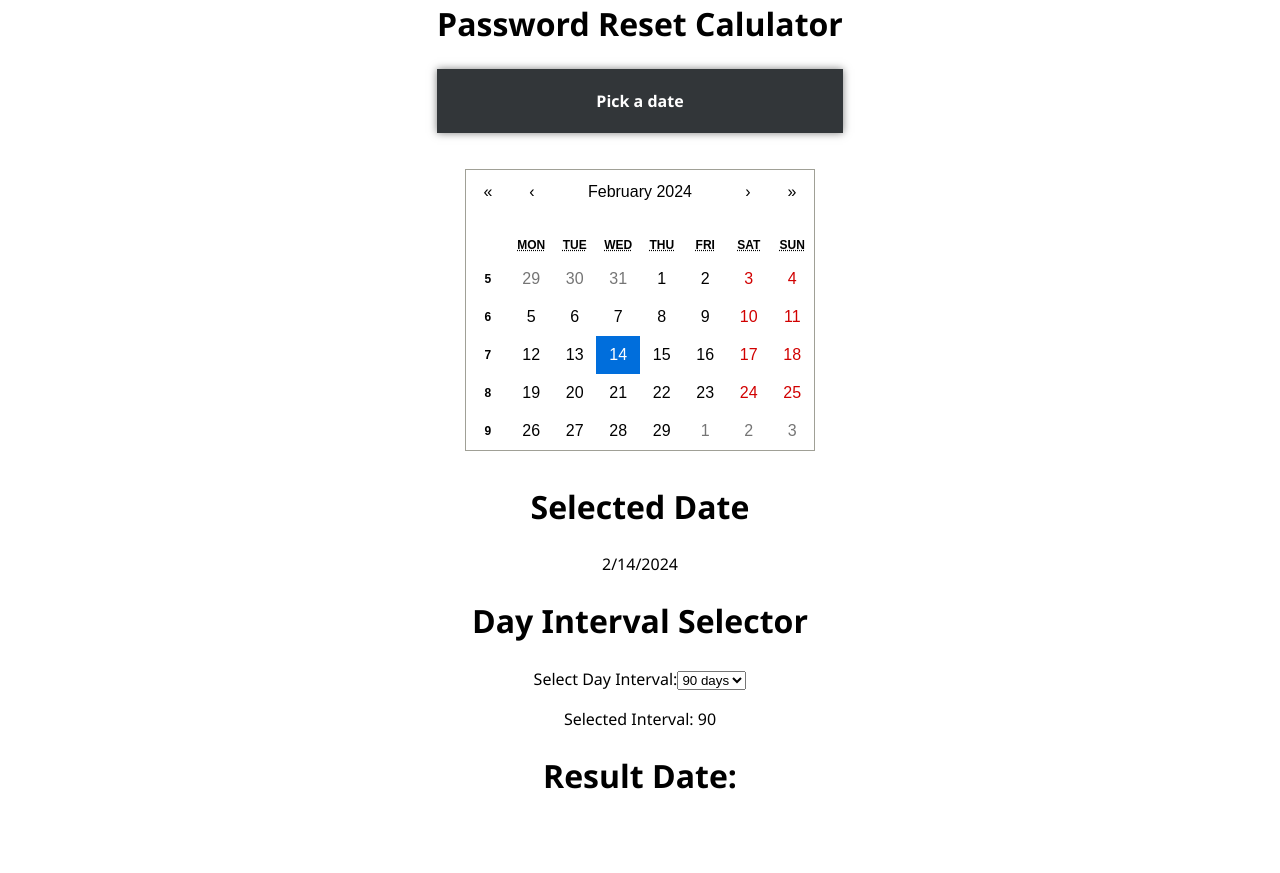
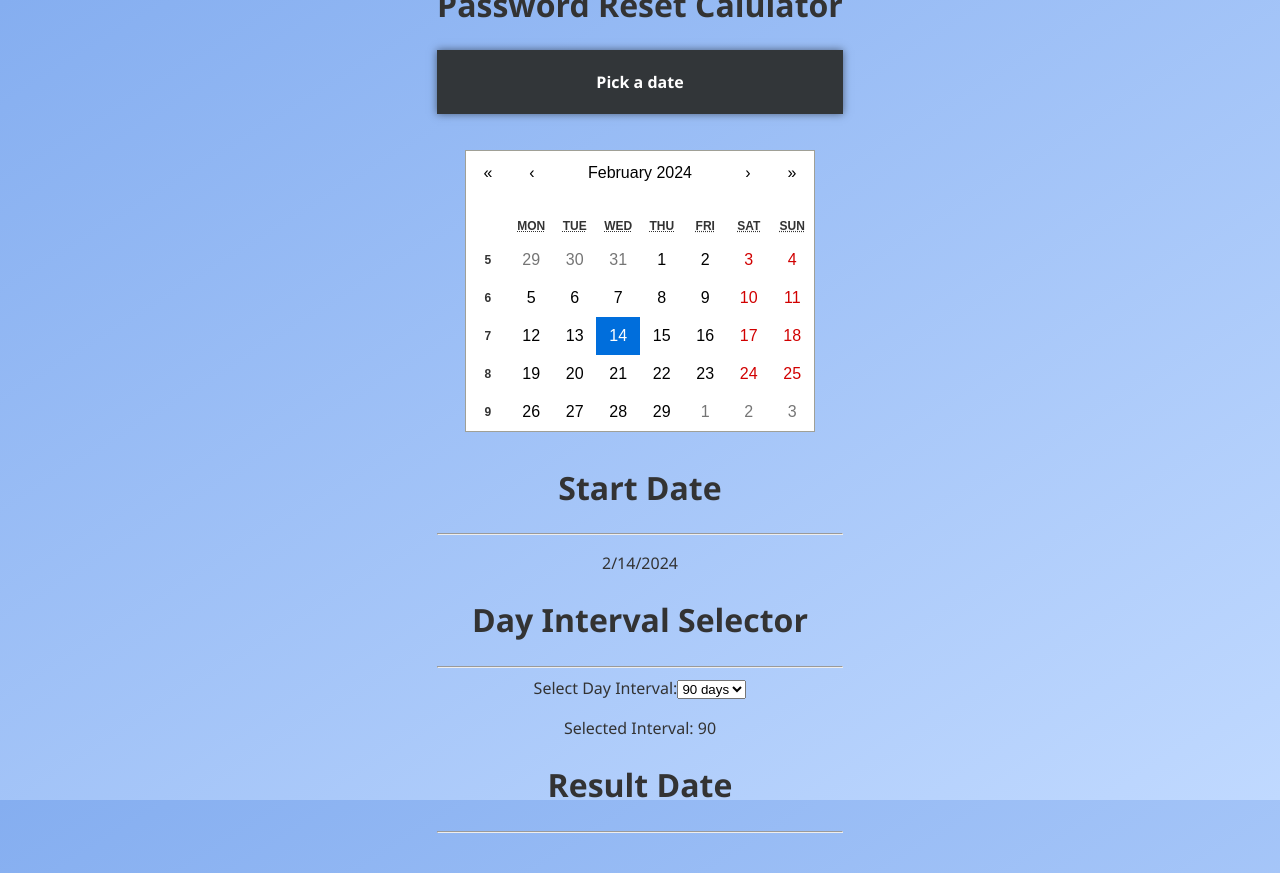
Before and after one commit to pawscanthack/date-interval-calculator, a React (Vite) app: page / in a window 1280 px wide. Built offline with nearby package versions, Linux system fonts and the light colour scheme.

Commit message:
Added basic styling

```diff
--- a/src/App.jsx
+++ b/src/App.jsx
@@ -38,17 +38,19 @@ function App() {
         <ReactCalendar value={selectedDate} onChange={handleDateChange} />
       </div>
       <div>
-        <h1>Selected Date</h1>
+        <h1>Start Date</h1>
+        <hr />
         <p>{selectedDate.toLocaleDateString()}</p>
       </div>
       <div>
         <h1>Day Interval Selector</h1>
+        <hr />
         <DayIntervalSelector onChange={handleIntervalChange} />
         <p>Selected Interval: {selectedInterval}</p>
       </div>
       <div>
-        <h1>Result Date:</h1>
-
+        <h1>Result Date</h1>
+        <hr />
         <a
           onClick={copyToClipboard}
           ref={resultRef}
--- a/src/css/App.css
+++ b/src/css/App.css
@@ -4,3 +4,8 @@
   padding: 2rem;
   text-align: center;
 }
+body {
+  background: linear-gradient(to bottom right, #85aef0, #c0d9ff);
+  font-family: "Segoe UI", Tahoma, Geneva, Verdana, sans-serif;
+  color: #333; /* Text color */
+}
```
